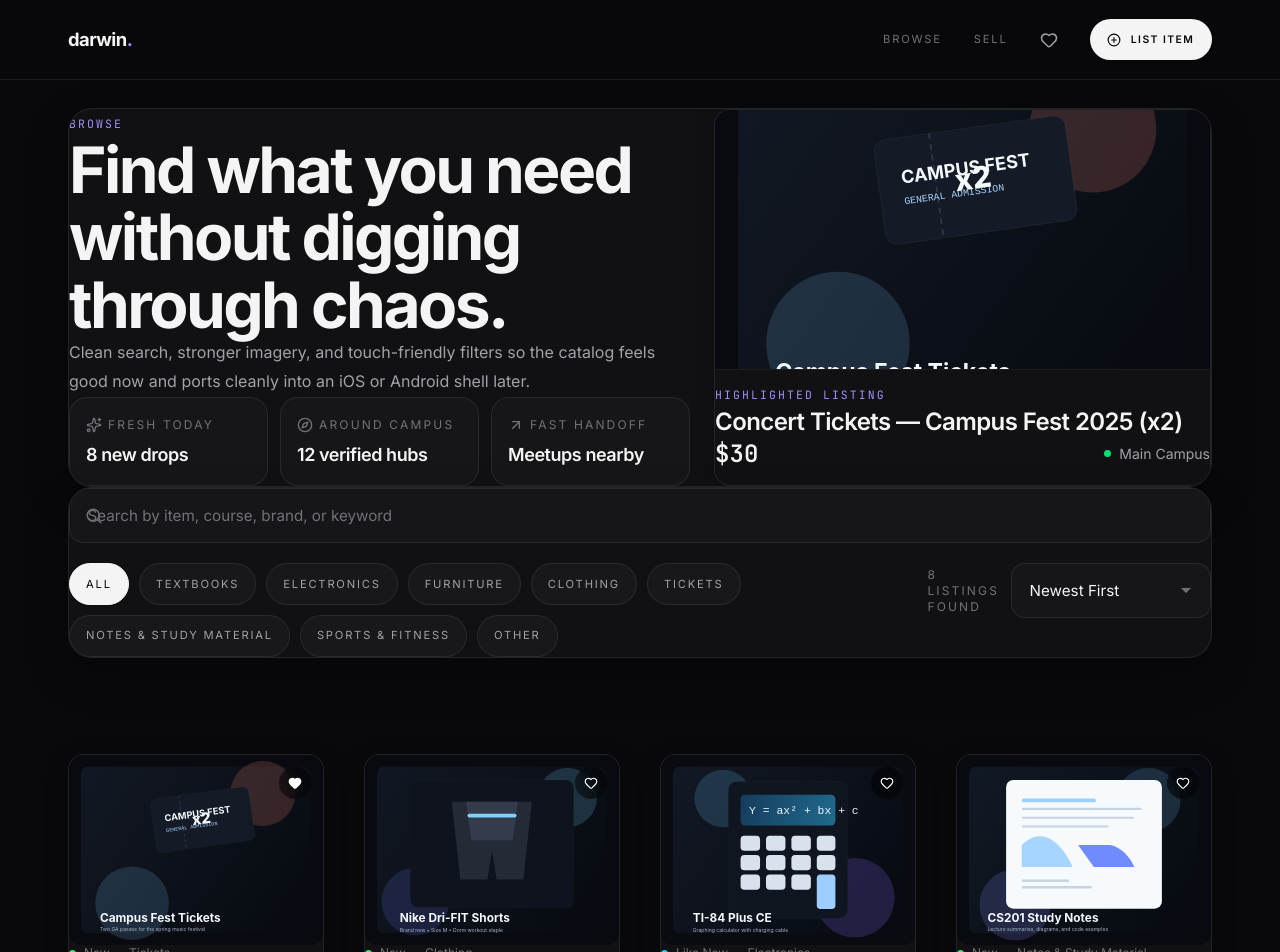
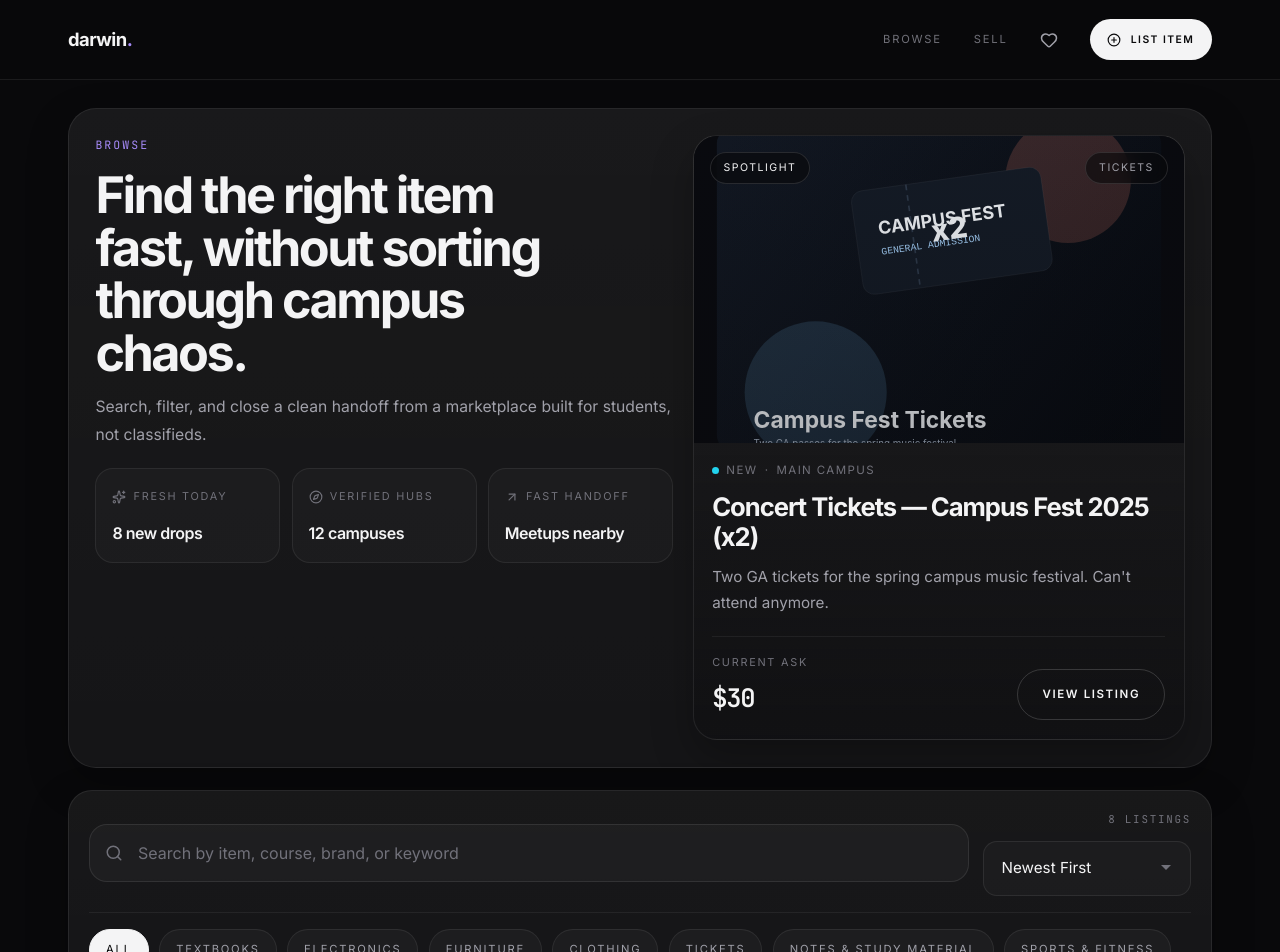
Before and after one commit to SyedQem/darwin, a Next.js app: page /browse in a window 1280 px wide. Shown: the top 952 px of the page. Built offline with nearby package versions, Linux system fonts and the light colour scheme.

Commit message:
fix: fix sticky search bar and navbar

```diff
--- a/src/app/browse/page.tsx
+++ b/src/app/browse/page.tsx
@@ -1,12 +1,15 @@
 'use client';
-import { useState, useMemo, Suspense } from 'react';
+import { useMemo, useState, Suspense } from 'react';
 import { useSearchParams } from 'next/navigation';
 import { motion } from 'framer-motion';
 import Image from 'next/image';
-import { Search, Compass, Sparkles, ArrowUpRight } from 'lucide-react';
-import { sampleListings, categories, Category } from '@/lib/data';
+import Link from 'next/link';
+import { ArrowUpRight, Compass, Search, Sparkles } from 'lucide-react';
+import { categories, Category, sampleListings } from '@/lib/data';
 import ListingCard from '@/components/ListingCard';
 import PageTransition from '@/components/PageTransition';
+
+const ease = [0.16, 1, 0.3, 1] as const;
 
 function BrowseContent() {
   const searchParams = useSearchParams();
@@ -22,12 +25,13 @@ function BrowseContent() {
     if (query.trim()) {
       const q = query.toLowerCase();
       results = results.filter(
-        (l) => l.title.toLowerCase().includes(q) || l.description.toLowerCase().includes(q)
+        (listing) =>
+          listing.title.toLowerCase().includes(q) || listing.description.toLowerCase().includes(q)
       );
     }
 
     if (selectedCat !== 'All') {
-      results = results.filter((l) => l.category === selectedCat);
+      results = results.filter((listing) => listing.category === selectedCat);
     }
 
     switch (sortBy) {
@@ -46,152 +50,182 @@ function BrowseContent() {
 
   const heroListing = filtered[0] ?? sampleListings[1];
 
+  const browseStats = [
+    {
+      label: 'Fresh today',
+      value: `${sampleListings.length} new drops`,
+      icon: <Sparkles size={14} />,
+    },
+    {
+      label: 'Verified hubs',
+      value: '12 campuses',
+      icon: <Compass size={14} />,
+    },
+    {
+      label: 'Fast handoff',
+      value: 'Meetups nearby',
+      icon: <ArrowUpRight size={14} />,
+    },
+  ];
+
   return (
     <PageTransition>
       <div className="container-vspr page-shell">
+        <div className="browse-shell">
           <motion.section
-          className="surface-panel mt-2 overflow-hidden p-5 sm:mt-4 sm:p-6 md:p-8"
-          initial={{ opacity: 0, scale: 0.985 }}
+            className="browse-hero-panel surface-panel"
+            initial={{ opacity: 0, scale: 0.99 }}
             animate={{ opacity: 1, scale: 1 }}
-          transition={{ duration: 0.7, ease: [0.16, 1, 0.3, 1] }}
+            transition={{ duration: 0.55, ease }}
           >
-          <div className="grid gap-6 lg:grid-cols-[minmax(0,1fr)_minmax(320px,0.8fr)]">
-            <header>
+            <div className="browse-hero-grid">
+              <header className="browse-hero-copy-block">
                 <span className="section-label">Browse</span>
-              <h1 className="section-title-md mt-4 max-w-3xl">
-                Find what you need without digging through chaos.
+                <h1 className="browse-hero-title">
+                  Find the right item fast, without sorting through campus chaos.
                 </h1>
-              <p className="page-hero-copy mt-5 max-w-2xl">
-                Clean search, stronger imagery, and touch-friendly filters so the catalog feels good now and ports cleanly into an iOS or Android shell later.
+                <p className="browse-hero-copy">
+                  Search, filter, and close a clean handoff from a marketplace built for students, not classifieds.
                 </p>
 
-              <div className="mt-8 grid gap-3 sm:grid-cols-3">
-                {[
-                  { label: 'Fresh today', value: `${sampleListings.length} new drops`, icon: <Sparkles size={16} /> },
-                  { label: 'Around campus', value: '12 verified hubs', icon: <Compass size={16} /> },
-                  { label: 'Fast handoff', value: 'Meetups nearby', icon: <ArrowUpRight size={16} /> },
-                ].map((item, i) => (
+                <div className="browse-stat-row">
+                  {browseStats.map((item, index) => (
                     <motion.div
                       key={item.label}
-                    className="info-tile"
-                    initial={{ opacity: 0, y: 16 }}
+                      className="browse-stat-tile"
+                      initial={{ opacity: 0, y: 10 }}
                       animate={{ opacity: 1, y: 0 }}
-                    transition={{ delay: 0.3 + i * 0.08, duration: 0.5 }}
+                      transition={{ delay: 0.18 + index * 0.08, duration: 0.35, ease }}
                     >
-                    <div className="ui-icon-label-tight text-muted text-xs uppercase tracking-[0.18em]">
+                      <div className="browse-stat-label">
                         {item.icon}
-                      {item.label}
+                        <span>{item.label}</span>
                       </div>
-                    <p className="mt-3 text-lg font-semibold tracking-tight">{item.value}</p>
+                      <p className="browse-stat-value">{item.value}</p>
                     </motion.div>
                   ))}
                 </div>
               </header>
 
-            <div className="vspr-card flex flex-col h-full rounded-[26px]">
-              <div className="relative w-full h-[220px] sm:h-[260px] bg-elevated border-b border-white/5">
+              <aside className="browse-feature-card">
+                <div className="browse-feature-media">
                   <Image
                     src={heroListing.image}
                     alt={heroListing.title}
                     fill
                     priority
-                  sizes="(max-width: 1024px) 100vw, 36vw"
+                    sizes="(max-width: 1024px) 100vw, 34vw"
                     className="object-cover"
                   />
-              </div>
-              <div className="p-6 md:p-8 flex-1 flex flex-col justify-center">
-                <p className="section-label mb-3">Highlighted listing</p>
-                <h2 className="text-2xl font-semibold tracking-tight leading-snug">{heroListing.title}</h2>
-                <div className="mt-auto pt-4 flex items-center justify-between">
-                  <span className="price-tag text-2xl">${heroListing.price}</span>
-                  <span className="text-secondary text-sm flex items-center gap-2">
-                    <span className={`condition-dot ${heroListing.condition === 'New' ? 'bg-green-400' : 'bg-blue-400'}`} />
-                    {heroListing.seller.campus}
+                  <div className="browse-feature-media-gradient" />
+                  <div className="browse-feature-meta-top">
+                    <span className="browse-feature-chip">Spotlight</span>
+                    <span className="browse-feature-chip browse-feature-chip-muted">
+                      {heroListing.category}
                     </span>
                   </div>
                 </div>
+
+                <div className="browse-feature-body">
+                  <div className="browse-feature-copy">
+                    <div className="browse-feature-kicker">
+                      <span className="condition-dot condition-like-new" />
+                      <span>{heroListing.condition}</span>
+                      <span className="text-muted">·</span>
+                      <span>{heroListing.seller.campus}</span>
                     </div>
+                    <h2 className="browse-feature-title">{heroListing.title}</h2>
+                    <p className="browse-feature-description">{heroListing.description}</p>
+                  </div>
+
+                  <div className="browse-feature-footer">
+                    <div>
+                      <p className="browse-feature-price-label">Current ask</p>
+                      <p className="price-tag browse-feature-price">${heroListing.price}</p>
+                    </div>
+                    <Link href={`/listing/${heroListing.id}`} className="pill-btn pill-btn-outline">
+                      View Listing
+                    </Link>
+                  </div>
+                </div>
+              </aside>
             </div>
           </motion.section>
 
-        <div className="browse-content-stack mt-6 md:mt-7">
-          {/* Search + Filters */}
           <motion.section
-            className="browse-search-shell surface-panel p-4 sm:p-5 md:p-6"
-            initial={{ opacity: 0, y: 20 }}
+            className="browse-controls-panel surface-panel"
+            initial={{ opacity: 0, y: 12 }}
             animate={{ opacity: 1, y: 0 }}
-            transition={{ delay: 0.15, duration: 0.6 }}
+            transition={{ delay: 0.08, duration: 0.45, ease }}
           >
-            <div className="grid gap-5">
-              <div className="relative">
-                <Search size={18} className="text-muted absolute left-4 top-1/2 -translate-y-1/2" />
+            <div className="browse-controls-top">
+              <div className="browse-search-field">
+                <Search size={18} className="browse-search-icon" />
                 <input
                   type="text"
                   placeholder="Search by item, course, brand, or keyword"
                   value={query}
                   onChange={(e) => setQuery(e.target.value)}
-                  className="vspr-input pl-12"
+                  className="browse-search-input"
                 />
               </div>
 
-              <div className="flex flex-col gap-4 lg:flex-row lg:items-start lg:justify-between">
-                <div className="flex flex-wrap gap-2.5">
+              <div className="browse-controls-meta">
+                <p className="browse-results-count">
+                  {filtered.length} listing{filtered.length !== 1 ? 's' : ''}
+                </p>
+                <select
+                  value={sortBy}
+                  onChange={(e) => setSortBy(e.target.value as typeof sortBy)}
+                  className="vspr-select browse-sort-select"
+                >
+                  <option value="newest">Newest First</option>
+                  <option value="price-low">Price: Low to High</option>
+                  <option value="price-high">Price: High to Low</option>
+                </select>
+              </div>
+            </div>
+
+            <div className="browse-pill-row">
               {['All', ...categories].map((cat) => (
                 <button
                   key={cat}
                   onClick={() => setSelectedCat(cat as Category | 'All')}
-                      className={`filter-chip ${
-                        selectedCat === cat
-                          ? 'filter-chip-active'
-                          : ''
-                      }`}
+                  className={`filter-chip ${selectedCat === cat ? 'filter-chip-active' : ''}`}
                 >
                   {cat}
                 </button>
               ))}
             </div>
-
-                <div className="flex flex-col gap-3 sm:flex-row sm:items-center">
-                  <p className="text-muted text-xs uppercase tracking-[0.18em]">
-                    {filtered.length} listing{filtered.length !== 1 ? 's' : ''} found
-                  </p>
-                  <select
-                    value={sortBy}
-                    onChange={(e) => setSortBy(e.target.value as typeof sortBy)}
-                    className="vspr-select min-w-[200px]"
-                  >
-                    <option value="newest">Newest First</option>
-                    <option value="price-low">Price: Low → High</option>
-                    <option value="price-high">Price: High → Low</option>
-                  </select>
-                </div>
-              </div>
-            </div>
           </motion.section>
 
-          {/* Results */}
           {filtered.length > 0 ? (
             <section
               aria-label="Results"
-              className="browse-results-grid grid grid-cols-1 auto-rows-fr gap-8 sm:grid-cols-2 lg:grid-cols-4 xl:gap-10"
+              className="browse-results-grid grid grid-cols-1 auto-rows-fr gap-6 sm:grid-cols-2 xl:grid-cols-3"
             >
-              {filtered.map((listing, i) => (
-                <ListingCard key={listing.id} listing={listing} index={i} />
+              {filtered.map((listing, index) => (
+                <ListingCard
+                  key={listing.id}
+                  listing={listing}
+                  index={index}
+                  variant="browse"
+                />
               ))}
             </section>
           ) : (
             <motion.section
               aria-label="No results"
-              className="empty-state"
-              initial={{ opacity: 0, scale: 0.95 }}
+              className="empty-state browse-empty-state"
+              initial={{ opacity: 0, scale: 0.97 }}
               animate={{ opacity: 1, scale: 1 }}
-              transition={{ duration: 0.4 }}
+              transition={{ duration: 0.35, ease }}
             >
               <p className="text-secondary text-xl font-medium">
                 No listings match your search.
               </p>
               <p className="text-muted mt-2 text-sm">
-                Try different keywords or clear your filters.
+                Try a broader keyword or clear a category filter.
               </p>
             </motion.section>
           )}
@@ -203,13 +237,15 @@ function BrowseContent() {
 
 export default function BrowsePage() {
   return (
-    <Suspense fallback={
+    <Suspense
+      fallback={
         <div className="container-vspr page-shell">
           <span className="section-label">BROWSE</span>
           <h1 className="section-title-md mt-4">Find what you need.</h1>
           <p className="text-muted mt-4 text-sm">Loading...</p>
         </div>
-    }>
+      }
+    >
       <BrowseContent />
     </Suspense>
   );
--- a/src/app/globals.css
+++ b/src/app/globals.css
@@ -17,13 +17,11 @@
   --accent-glow: rgba(167, 139, 250, 0.12);
   --nav-height: 4rem;
   --nav-offset: 4.75rem;
-  --browse-sticky-gap: 5rem;
 }
 @media (min-width: 768px) {
   :root {
     --nav-height: 5rem;
     --nav-offset: 5.75rem;
-    --browse-sticky-gap: 6rem;
   }
 }
 
@@ -281,18 +279,320 @@ button, input, select, textarea { font: inherit; }
 }
 .vspr-card:hover .listing-image-container img { transform: scale(1.05); }
 
+.browse-shell {
+  display: grid;
+  gap: 1.25rem;
+}
+
+.browse-hero-panel {
+  padding: 1.25rem;
+  border-radius: 28px;
+  background:
+    linear-gradient(180deg, rgba(255, 255, 255, 0.035) 0%, rgba(255, 255, 255, 0.015) 100%),
+    var(--bg-card);
+}
+
+.browse-hero-grid {
+  display: grid;
+  gap: 1rem;
+}
+
+.browse-hero-copy-block {
+  display: flex;
+  flex-direction: column;
+  gap: 0.9rem;
+}
+
+.browse-hero-title {
+  max-width: 14ch;
+  font-size: clamp(2rem, 4vw, 3.15rem);
+  line-height: 1.04;
+  letter-spacing: -0.05em;
+  font-weight: 700;
+}
+
+.browse-hero-copy {
+  max-width: 42rem;
+  font-size: 0.98rem;
+  line-height: 1.75;
+  color: var(--text-secondary);
+}
+
+.browse-stat-row {
+  display: grid;
+  gap: 0.7rem;
+  margin-top: 0.35rem;
+}
+
+.browse-stat-tile {
+  border-radius: 18px;
+  border: 1px solid rgba(255, 255, 255, 0.07);
+  background: rgba(255, 255, 255, 0.025);
+  padding: 0.95rem 1rem;
+}
+
+.browse-stat-label {
+  display: inline-flex;
+  align-items: center;
+  gap: 0.45rem;
+  font-size: 0.68rem;
+  letter-spacing: 0.16em;
+  text-transform: uppercase;
+  color: var(--text-muted);
+}
+
+.browse-stat-value {
+  margin-top: 0.5rem;
+  font-size: 1rem;
+  font-weight: 600;
+  letter-spacing: -0.03em;
+}
+
+.browse-feature-card {
+  display: flex;
+  flex-direction: column;
+  min-height: 100%;
+  overflow: hidden;
+  border-radius: 24px;
+  border: 1px solid rgba(255, 255, 255, 0.08);
+  background: linear-gradient(180deg, rgba(255, 255, 255, 0.03) 0%, rgba(17, 17, 19, 0.96) 100%);
+  box-shadow: 0 18px 42px rgba(0, 0, 0, 0.26);
+}
+
+.browse-feature-media {
+  position: relative;
+  aspect-ratio: 16 / 10;
+  overflow: hidden;
+  background: var(--bg-elevated);
+}
+
+.browse-feature-media-gradient {
+  position: absolute;
+  inset: 0;
+  background: linear-gradient(180deg, rgba(9, 9, 11, 0.04) 0%, rgba(9, 9, 11, 0.28) 100%);
+}
+
+.browse-feature-meta-top {
+  position: absolute;
+  top: 1rem;
+  left: 1rem;
+  right: 1rem;
+  display: flex;
+  justify-content: space-between;
+  gap: 0.75rem;
+}
+
+.browse-feature-chip {
+  display: inline-flex;
+  align-items: center;
+  min-height: 2rem;
+  padding: 0.35rem 0.8rem;
+  border-radius: 9999px;
+  border: 1px solid rgba(255, 255, 255, 0.12);
+  background: rgba(9, 9, 11, 0.6);
+  backdrop-filter: blur(10px);
+  -webkit-backdrop-filter: blur(10px);
+  font-size: 0.66rem;
+  letter-spacing: 0.14em;
+  text-transform: uppercase;
+  color: var(--text-primary);
+}
+
+.browse-feature-chip-muted {
+  color: var(--text-secondary);
+}
+
+.browse-feature-body {
+  display: flex;
+  flex: 1;
+  flex-direction: column;
+  gap: 1.25rem;
+  padding: 1.15rem 1.15rem 1.2rem;
+}
+
+.browse-feature-copy {
+  display: flex;
+  flex-direction: column;
+  gap: 0.75rem;
+}
+
+.browse-feature-kicker {
+  display: inline-flex;
+  align-items: center;
+  gap: 0.45rem;
+  font-size: 0.72rem;
+  letter-spacing: 0.12em;
+  text-transform: uppercase;
+  color: var(--text-muted);
+}
+
+.browse-feature-title {
+  font-size: clamp(1.25rem, 2vw, 1.8rem);
+  line-height: 1.16;
+  letter-spacing: -0.04em;
+  font-weight: 700;
+}
+
+.browse-feature-description {
+  max-width: 44ch;
+  font-size: 0.95rem;
+  line-height: 1.7;
+  color: var(--text-secondary);
+}
+
+.browse-feature-footer {
+  display: flex;
+  align-items: end;
+  justify-content: space-between;
+  gap: 1rem;
+  margin-top: auto;
+  padding-top: 1rem;
+  border-top: 1px solid rgba(255, 255, 255, 0.06);
+}
+
+.browse-feature-price-label {
+  font-size: 0.68rem;
+  letter-spacing: 0.16em;
+  text-transform: uppercase;
+  color: var(--text-muted);
+}
+
+.browse-feature-price {
+  margin-top: 0.35rem;
+  font-size: clamp(1.5rem, 2vw, 2rem);
+  letter-spacing: -0.05em;
+}
+
+.browse-controls-panel {
+  padding: 1rem;
+  border-radius: 24px;
+  background:
+    linear-gradient(180deg, rgba(255, 255, 255, 0.028) 0%, rgba(255, 255, 255, 0.015) 100%),
+    var(--bg-card);
+}
+
+.browse-controls-top {
+  display: grid;
+  gap: 0.9rem;
+}
+
+.browse-search-field {
+  position: relative;
+}
+
+.browse-search-icon {
+  position: absolute;
+  top: 50%;
+  left: 1rem;
+  transform: translateY(-50%);
+  color: var(--text-muted);
+  pointer-events: none;
+}
+
+.browse-search-input {
+  width: 100%;
+  min-height: 3.65rem;
+  padding: 0.95rem 1.15rem 0.95rem 3rem;
+  border-radius: 18px;
+  border: 1px solid rgba(255, 255, 255, 0.09);
+  background: rgba(255, 255, 255, 0.03);
+  color: var(--text-primary);
+  font-size: 1rem;
+  line-height: 1.4;
+  outline: none;
+  transition: border-color 0.2s ease, box-shadow 0.2s ease, background 0.2s ease;
+}
+
+.browse-search-input:hover {
+  border-color: var(--border-hover);
+  background: rgba(255, 255, 255, 0.04);
+}
+
+.browse-search-input:focus {
+  border-color: var(--accent);
+  box-shadow: 0 0 0 3px var(--accent-glow);
+}
+
+.browse-search-input::placeholder {
+  color: var(--text-muted);
+}
+
+.browse-controls-meta {
+  display: flex;
+  flex-direction: column;
+  gap: 0.75rem;
+}
+
+.browse-results-count {
+  font-family: 'JetBrains Mono', monospace;
+  font-size: 0.68rem;
+  letter-spacing: 0.16em;
+  text-transform: uppercase;
+  color: var(--text-muted);
+}
+
+.browse-sort-select {
+  min-width: 13rem;
+  border-radius: 16px;
+  background-color: rgba(255, 255, 255, 0.03);
+}
+
+.browse-pill-row {
+  display: flex;
+  flex-wrap: wrap;
+  gap: 0.65rem;
+  margin-top: 1rem;
+  padding-top: 1rem;
+  border-top: 1px solid rgba(255, 255, 255, 0.06);
+}
+
+.browse-results-grid {
+  align-items: stretch;
+  margin-top: 0.2rem;
+}
+
 .browse-listing-card {
   border-radius: 22px;
   box-shadow: 0 16px 36px rgba(0, 0, 0, 0.24);
+  background:
+    linear-gradient(180deg, rgba(255, 255, 255, 0.022) 0%, rgba(255, 255, 255, 0.012) 100%),
+    var(--bg-card);
 }
 
 .browse-listing-image-container {
-  aspect-ratio: 5 / 4;
+  aspect-ratio: 1 / 1;
 }
 
 .browse-listing-info {
-  gap: 0.9rem;
-  padding: 1.25rem 1.25rem 1.35rem;
+  gap: 0.95rem;
+  padding: 1.15rem 1.15rem 1.2rem;
+}
+
+.browse-listing-meta-row {
+  min-height: 1rem;
+}
+
+.browse-listing-title {
+  font-size: 1rem;
+}
+
+.browse-listing-footer {
+  padding-top: 0.5rem;
+  border-top: 1px solid rgba(255, 255, 255, 0.05);
+}
+
+.browse-listing-price {
+  font-size: 1.2rem;
+  letter-spacing: -0.04em;
+}
+
+.browse-listing-campus {
+  font-size: 0.74rem;
+  letter-spacing: 0.02em;
+}
+
+.browse-empty-state {
+  margin-top: 0.4rem;
 }
 
 @media (prefers-reduced-motion: reduce) {
@@ -645,18 +945,6 @@ button, input, select, textarea { font: inherit; }
   border-bottom: 1px solid var(--border-color);
 }
 
-.browse-search-shell {
-  position: sticky;
-  top: var(--nav-offset);
-  z-index: 30;
-  scroll-margin-top: calc(var(--nav-offset) + 1rem);
-}
-
-.browse-content-stack {
-  display: grid;
-  gap: var(--browse-sticky-gap);
-}
-
 .nav-link {
   font-size: 0.7rem;
   letter-spacing: 0.16em;
@@ -856,3 +1144,46 @@ button, input, select, textarea { font: inherit; }
   .section-title-md { font-size: clamp(2rem, 10vw, 3rem); }
   .page-hero-copy { font-size: 0.95rem; line-height: 1.75; }
 }
+
+@media (min-width: 768px) {
+  .browse-shell {
+    gap: 1.4rem;
+  }
+
+  .browse-hero-panel {
+    padding: 1.5rem;
+  }
+
+  .browse-hero-grid {
+    grid-template-columns: minmax(0, 1.08fr) minmax(340px, 0.92fr);
+    align-items: stretch;
+    gap: 1.25rem;
+  }
+
+  .browse-stat-row {
+    grid-template-columns: repeat(3, minmax(0, 1fr));
+  }
+
+  .browse-controls-panel {
+    padding: 1.15rem 1.15rem 1rem;
+  }
+
+  .browse-controls-top {
+    grid-template-columns: minmax(0, 1fr) auto;
+    align-items: center;
+  }
+
+  .browse-controls-meta {
+    align-items: end;
+  }
+}
+
+@media (min-width: 1280px) {
+  .browse-hero-panel {
+    padding: 1.65rem;
+  }
+
+  .browse-controls-panel {
+    padding: 1.2rem 1.25rem 1rem;
+  }
+}
```
Also changed, not shown: src/components/ListingCard.tsx (+5 -9 lines). Lines whose indentation alone changed are shown as unchanged.
